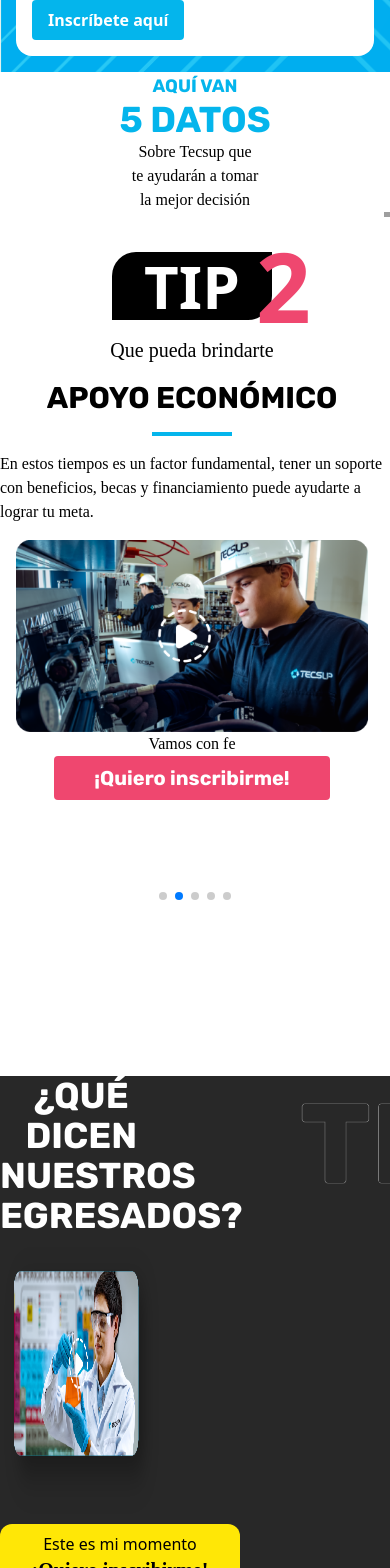
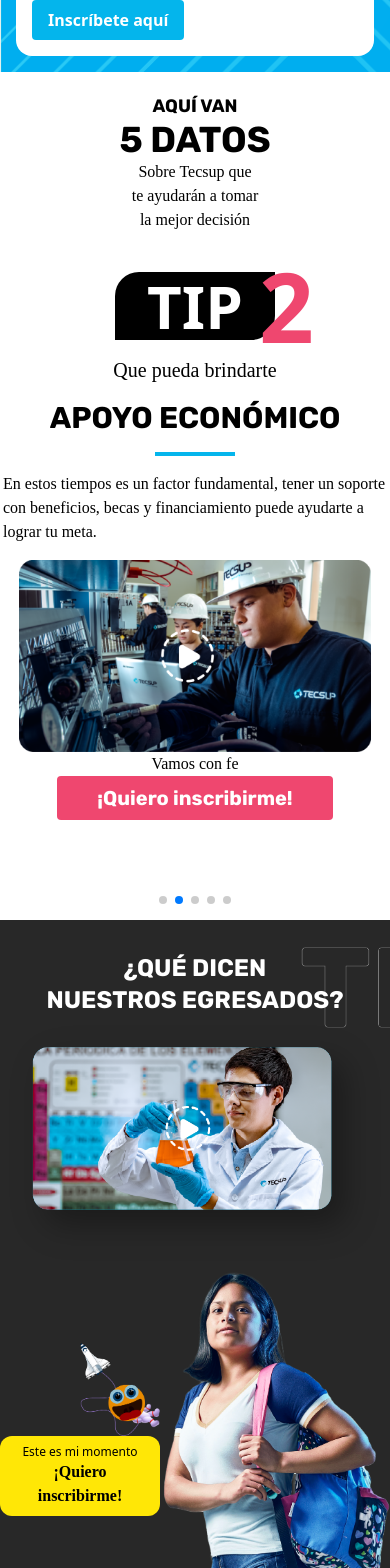
Before and after one commit to andrealemonroy/tecsup, a React (Create React App) app: page / in a window 390 px wide. Shown: the part 920-2488 px from the top of the page. Built offline with nearby package versions, Linux system fonts and the light colour scheme; grey boxes are pictures that could not be loaded; a web font is replaced by a local one.

Commit message:
fix styles

```diff
--- a/public/index.html
+++ b/public/index.html
@@ -30,7 +30,43 @@
       work correctly both with client-side routing and a non-root public URL.
       Learn how to configure a non-root public URL by running `npm run build`.
     -->
-    <title>React App</title>
+    <title>TECSUP</title>
+    <!-- Meta Pixel Code -->
+    <script>
+      !(function (f, b, e, v, n, t, s) {
+        if (f.fbq) return;
+        n = f.fbq = function () {
+          n.callMethod
+            ? n.callMethod.apply(n, arguments)
+            : n.queue.push(arguments);
+        };
+        if (!f._fbq) f._fbq = n;
+        n.push = n;
+        n.loaded = !0;
+        n.version = '2.0';
+        n.queue = [];
+        t = b.createElement(e);
+        t.async = !0;
+        t.src = v;
+        s = b.getElementsByTagName(e)[0];
+        s.parentNode.insertBefore(t, s);
+      })(
+        window,
+        document,
+        'script',
+        'https://connect.facebook.net/en_US/fbevents.js'
+      );
+      fbq('init', '500821658549952');
+      fbq('track', 'PageView');
+    </script>
+    <noscript
+      ><img
+        height="1"
+        width="1"
+        style="display: none"
+        src="https://www.facebook.com/tr?id=500821658549952&ev=PageView&noscript=1"
+    /></noscript>
+    <!-- End Meta Pixel Code -->
   </head>
   <body>
     <noscript>You need to enable JavaScript to run this app.</noscript>
--- a/src/App.js
+++ b/src/App.js
@@ -1,15 +1,15 @@
-import logo from "./logo.svg";
-import "./App.css";
-import Input from "./components/Input";
-import Sliders from "./components/Sliders/Sliders";
-import Footer from "./components/Footer";
+import logo from './logo.svg';
+import './App.css';
+import Input from './components/Input';
+import Sliders from './components/Sliders/Sliders';
+import Footer from './components/Footer';
 
 function App() {
   const submit = (value) => {
     console.log(value);
   };
   return (
-    <div className="bg-white">
+    <div className="bg-white sm:max-w-[1440px] sm:m-auto">
       <div className="sm:h-20 flex justify-center align-middle items-center">
         <img className="h-12" src="/img/logo.svg" />
       </div>
@@ -103,7 +103,10 @@
                   id="radio-one"
                   class="w-4 h-4 bg-pink-300 checked:bg-rose-500 cursor-pointer"
                 />
-                <label for="radio-one" class="ml-2 text-gray-400 text-sm avenir m-auto items-center">
+                <label
+                  for="radio-one"
+                  class="ml-2 text-gray-400 text-sm avenir m-auto items-center"
+                >
                   He leído y acepto la políticas de privacidad
                 </label>
               </div>
@@ -116,33 +119,43 @@
             </form>
           </div>
           <div>
-            <img src="/img/header-face.png" className="absolute mt-4 h-20 hidden sm:block" />
+            <img
+              src="/img/header-face.png"
+              className="absolute mt-4 h-20 hidden sm:block"
+            />
           </div>
         </div>
       </div>
       <Sliders />
       <div className="testimonies h-screen bg-lightBlack">
         <div className="sm:flex h-full justify-center">
-          <div className="w-5/12 mt-40">
-            <h3 className="text-4xl text-white rubik font-bold text-center">
+          <div className="sm:w-5/12 sm:mt-40">
+            <h3 className="text-2xl sm:text-4xl text-white rubik font-bold text-center pt-8 sm:pt-0">
               ¿QUÉ DICEN
             </h3>
-            <h3 className="text-4xl text-white rubik font-bold text-center">
+            <h3 className="text-2xl sm:text-4xl text-white rubik font-bold text-center">
               NUESTROS EGRESADOS?
             </h3>
             <div className="sm:flex justify-center">
-              <img src="/img/testimonies-video.png" className="h-72" />
+              <img src="/img/testimonies-video.png" className="sm:h-72" />
             </div>
           </div>
-          <div className="sm:flex sm:flex-col-reverse items-end mb-20">
-            <div className="bg-yellow h-30 w-60 px-4 rounded-xl text-center py-2">
-              <p className="avenir">Este es mi momento</p>
-              <p className="futura font-bold text-xl">¡Quiero inscribirme!</p>
+          <div className="sm:w-5/12 flex justify-end">
+            <div className="sm:w-2/12 sm:flex sm:flex-col-reverse items-end mb-20 flex flex-col-reverse">
+              <div className="bg-yellow h-30 w-40 sm:w-60 px-4 rounded-xl text-center py-2">
+                <p className="avenir sm:text-lg text-xs">Este es mi momento</p>
+                <p className="futura font-bold text-md sm:text-xl">
+                  ¡Quiero inscribirme!
+                </p>
+              </div>
+              <img
+                src="/img/testimonies-face.png"
+                className="w-20 sm:w-40 h-auto"
+              />
             </div>
-            <img src="/img/testimonies-face.png" className="h-52" />
-          </div>
-          <div className="w-4/12 sm:flex items-end">
-            <img src="/img/testimonies-person.png" className="h-3/4" />
+            <div className="sm:flex items-end justify-end">
+              <img src="/img/testimonies-person.png" className="sm:h-3/4" />
+            </div>
           </div>
         </div>
       </div>
--- a/src/components/Sliders/Slider1.jsx
+++ b/src/components/Sliders/Slider1.jsx
@@ -48,7 +48,7 @@
               <p>Y EXPERIENCIA</p>
             </div>
             <div className="h-1 w-20 bg-lightBlue m-auto mt-4"></div>
-            <div className="sm:w-96 m-auto mt-4 text-md sm:text-lg">
+            <div className="sm:w-96 m-auto mt-4 text-md">
               <p className="fira-light">
                 Es muy importante conocer todas las ventajasde la institución
                 donde vas a estudiar, así comosi está{" "}
--- a/src/components/Sliders/Slider2.jsx
+++ b/src/components/Sliders/Slider2.jsx
@@ -9,10 +9,10 @@
           <img src="img/about-ship.svg" className="h-40 hidden sm:block" />
             <div className="flex flex-col m-auto">
               <div className="m-auto">
-                <h3 className="text-lg sm:text-2xl text-lightBlue font-bold text-center">
+                <h3 className="text-lg sm:text-2xl text-black font-bold text-center">
                   AQUÍ VAN
                 </h3>
-                <h3 className="text-4xl sm:text-6xl font-bold text-lightBlue text-center">
+                <h3 className="text-4xl sm:text-6xl font-bold text-black text-center">
                   5 DATOS
                 </h3>
                 <div className="fira-light">
--- a/src/components/Sliders/Slider3.jsx
+++ b/src/components/Sliders/Slider3.jsx
@@ -9,10 +9,10 @@
           <img src="img/about-ship.svg" className="h-40 hidden sm:block" />
             <div className="flex flex-col m-auto">
               <div className="m-auto">
-                <h3 className="text-lg sm:text-2xl text-lightBlue font-bold text-center">
+                <h3 className="text-lg sm:text-2xl text-white font-bold text-center">
                   AQUÍ VAN
                 </h3>
-                <h3 className="text-4xl sm:text-6xl font-bold text-lightBlue text-center">
+                <h3 className="text-4xl sm:text-6xl font-bold text-white text-center">
                   5 DATOS
                 </h3>
                 <div className="fira-light">
--- a/src/components/Sliders/Slider4.jsx
+++ b/src/components/Sliders/Slider4.jsx
@@ -9,10 +9,10 @@
           <img src="img/about-ship.svg" className="h-40 hidden sm:block" />
             <div className="flex flex-col m-auto">
               <div className="m-auto">
-                <h3 className="text-lg sm:text-2xl text-lightBlue font-bold text-center">
+                <h3 className="text-lg sm:text-2xl text-black font-bold text-center">
                   AQUÍ VAN
                 </h3>
-                <h3 className="text-4xl sm:text-6xl font-bold text-lightBlue text-center">
+                <h3 className="text-4xl sm:text-6xl font-bold text-black text-center">
                   5 DATOS
                 </h3>
                 <div className="fira-light">
--- a/src/components/Sliders/Slider5.jsx
+++ b/src/components/Sliders/Slider5.jsx
@@ -9,10 +9,10 @@
             <img src="img/about-ship.svg" className="h-40 hidden sm:block" />
             <div className="flex flex-col m-auto">
               <div className="m-auto">
-                <h3 className="text-lg sm:text-2xl text-lightBlue font-bold text-center">
+                <h3 className="text-lg sm:text-2xl text-black font-bold text-center">
                   AQUÍ VAN
                 </h3>
-                <h3 className="text-4xl sm:text-6xl font-bold text-lightBlue text-center">
+                <h3 className="text-4xl sm:text-6xl font-bold text-black text-center">
                   5 DATOS
                 </h3>
                 <div className="fira-light">
--- a/src/index.css
+++ b/src/index.css
@@ -146,3 +146,7 @@
     font-size: 14px;
   }
 }
+
+.about{
+  padding: 20px;
+}
```
